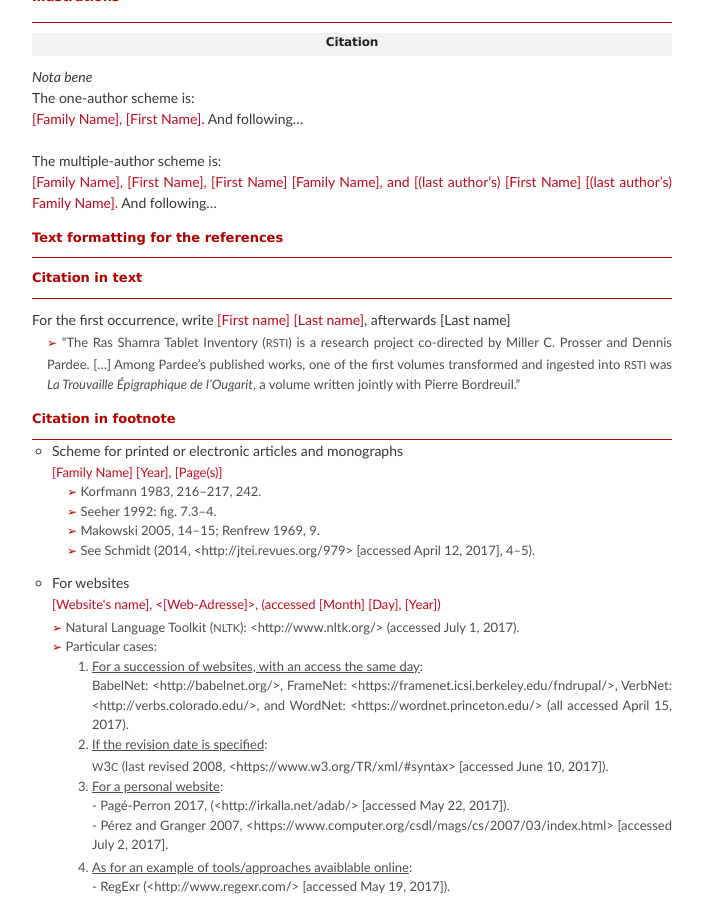
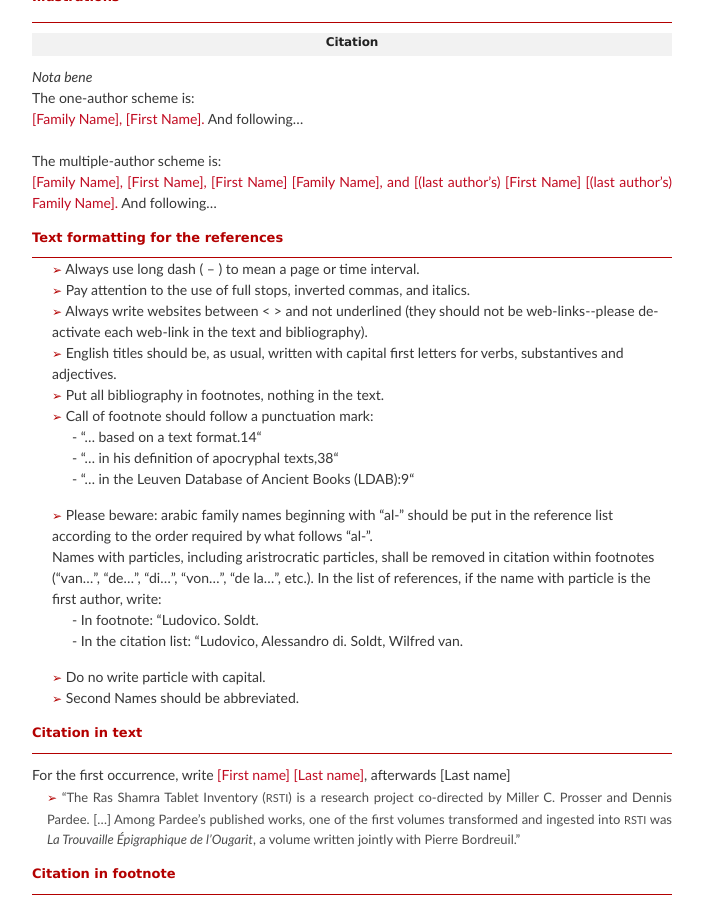
Before and after one commit to vbigot-juloux/ane-research-humanities, a Jekyll site: the page built from docs/Guidelines.md, in a window 1280 px wide and 900 px high, scrolled down 743 px. Shown: the whole window, without its empty margins (288-991 px from the left). Built offline with Jekyll 4.4.1, drawn with Linux system fonts in a browser that asks for light colours; the repository's description, which GitHub fills in, is left out.

Commit message:
Update Guidelines.md

```diff
--- a/docs/Guidelines.md
+++ b/docs/Guidelines.md
@@ -39,6 +39,29 @@ The multiple-author scheme is:<br />
 <span style="color: rgba(191, 4, 27, 0.97); font-size: 12">[Family Name], [First Name], [First Name] [Family Name], and [(last author's) [First Name] [(last author's) Family Name].</span> <span style="font-size: 12">And following...</span>
 <h4 style="font-size: 13px; color:#b30000;">Text formatting for the references</h4>
 <hr style="height:0; margin:0; background:transparent; border-bottom:0.5px solid #b30000;" />
+<ul style="list-style-type: none">
+  <li><span style="color:#b30000; font-size: 12px;">&#x27A2;</span> Always use long dash ( – ) to mean a page or time interval.</li>
+  <li><span style="color:#b30000; font-size: 12px;">&#x27A2;</span> Pay attention to the use of full stops, inverted commas, and italics.</li>
+<li><span style="color:#b30000; font-size: 12px;">&#x27A2;</span> Always write websites between < > and not underlined (they should not be web-links--please de-activate each web-link in the text and bibliography).</li>
+<li><span style="color:#b30000; font-size: 12px;">&#x27A2;</span> English titles should be, as usual, written with capital first letters for verbs, substantives and adjectives.</li>
+  <li><span style="color:#b30000; font-size: 12px;">&#x27A2;</span> Put all bibliography in footnotes, nothing in the text.</li>
+<li><span style="color:#b30000; font-size: 12px;">&#x27A2;</span> Call of footnote should follow a punctuation mark:
+<ul style="list-style-type: none">
+  <li>- “… based on a text format.<sub>14</sub>“</li>
+  <li>- “… in his definition of apocryphal texts,<sub>38</sub>“</li>
+  <li>- “… in the Leuven Database of Ancient Books (LDAB):<sub>9</sub>“</li>
+  </ul>
+  </li>
+<li><span style="color:#b30000; font-size: 12px;">&#x27A2;</span> Please beware: arabic family names beginning with “al-” should be put in the reference list according to the order required by what follows “al-”.</li>
+  <li>Names with particles, including aristrocratic particles, shall be removed in citation within footnotes (“van…”, “de…”, “di…”, “von…”, “de la…”, etc.). In the list of references, if the name with particle is the first author, write:
+  <ul style="list-style-type: none">
+    <li>- In footnote: “Ludovico. Soldt.</li>
+     <li>- In the citation list: “Ludovico, Alessandro di. Soldt, Wilfred van.</li>
+    </ul>
+    </li>
+  <li><span style="color:#b30000; font-size: 12px;">&#x27A2;</span> Do no write particle with capital.</li>
+  <li><span style="color:#b30000; font-size: 12px;">&#x27A2;</span> Second Names should be abbreviated.</li>
+  </ul>
 
 
 <h4 style="font-size: 13px; color:#b30000;">Citation in text</h4>
```
